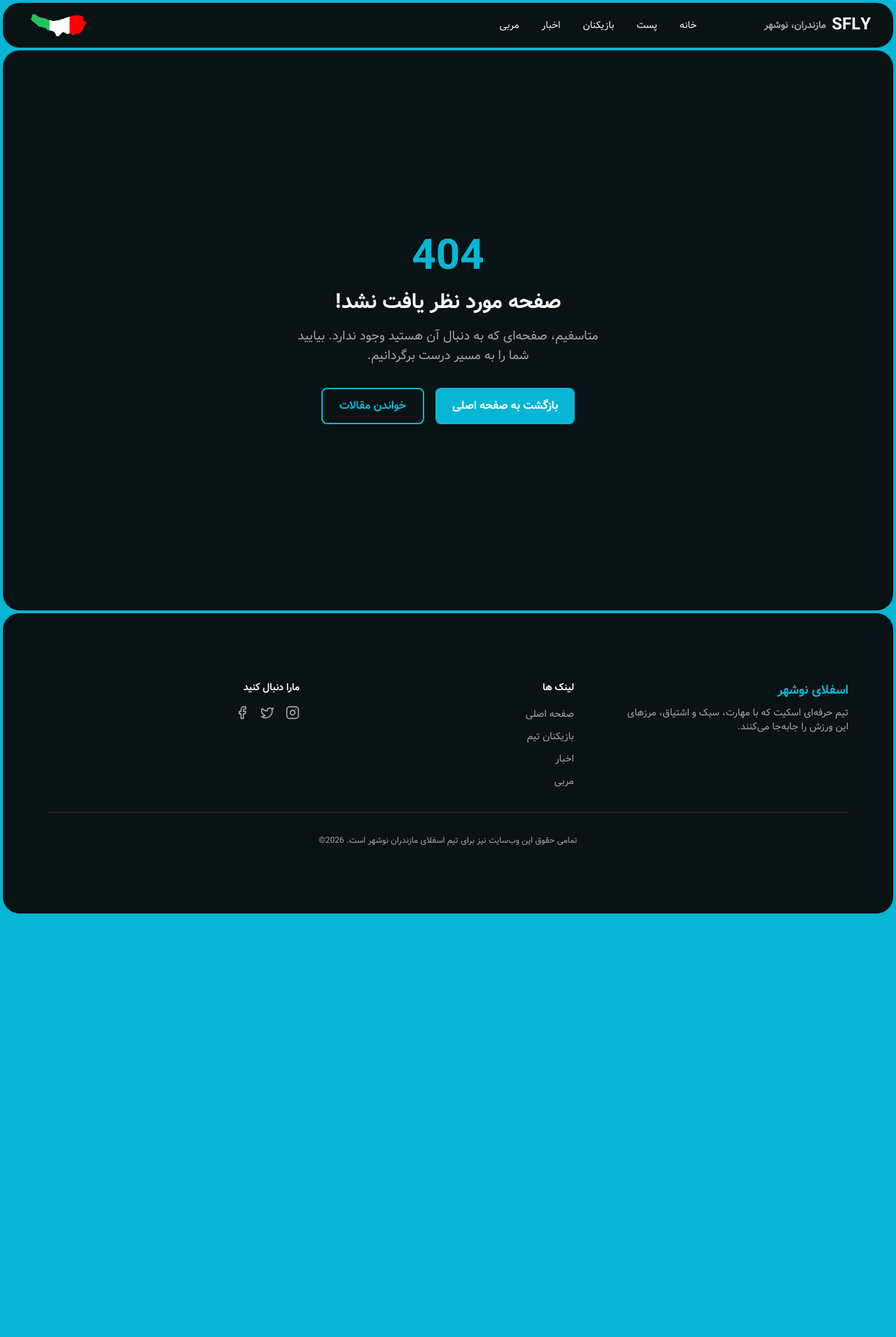
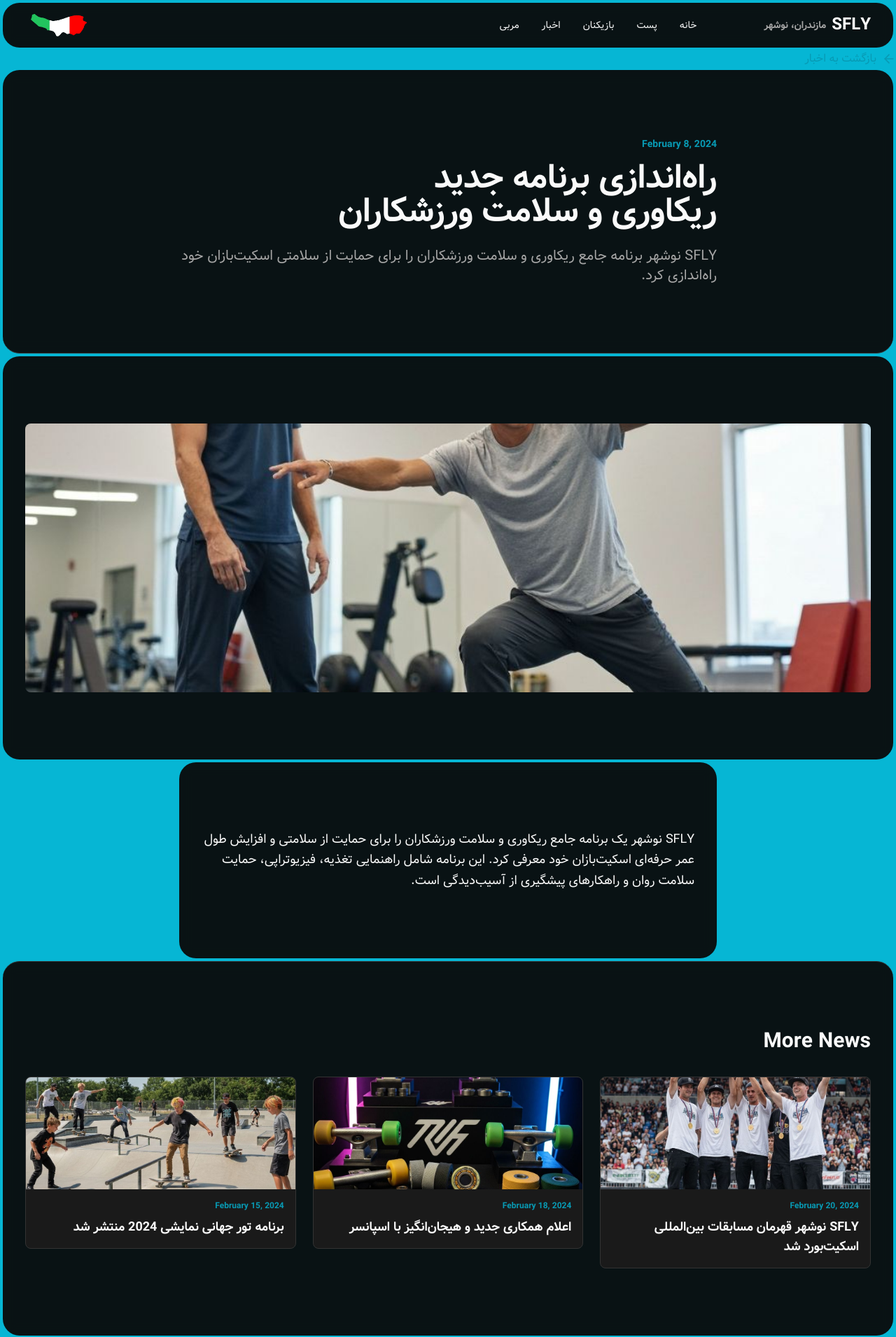
Before and after one commit to SFLY-NOWSHAHR/sfly-website, a Next.js app: page /news/athlete-recovery-program in a window 1280 px wide. Before the commit this address had no page. Shown: the top 1910 px of the page at 70% size. Before the commit the page ends 1309 px from the top, so only its background shows below. Built offline with nearby package versions, Linux system fonts and the light colour scheme.

Commit message:
added: news dynamic page

```diff
--- /dev/null
+++ b/app/news/[slug]/page.tsx
@@ -0,0 +1,147 @@
+import type { Metadata } from 'next'
+import Image from 'next/image'
+import Link from 'next/link'
+import Section from '@/components/Section'
+import { getNews, getNewsBySlug } from '@/lib/data'
+import { formatDate } from '@/lib/utils'
+import { ArrowLeft } from 'lucide-react'
+
+export async function generateStaticParams() {
+  const news = await getNews()
+  return news.map((newsItem) => ({
+    slug: newsItem.slug,
+  }))
+}
+
+export async function generateMetadata(
+  { params }: { params: Promise<{ slug: string }> }
+): Promise<Metadata> {
+  const { slug } = await params
+  const newsItem = await getNewsBySlug(slug)
+
+  if (!newsItem) {
+    return {
+      title: 'صفحه مورد نظر یافت نشد!',
+      description: 'The news article you are looking for does not exist.',
+    }
+  }
+
+  return {
+    title: `${newsItem.title} - SFLY Noshahr`,
+    description: newsItem.seoDescription,
+    keywords: 'skateboarding news, team updates, sports news',
+    openGraph: {
+      type: 'article',
+      title: newsItem.title,
+      description: newsItem.seoDescription,
+      url: `https://sflynoshahar.com/news/${newsItem.slug}`,
+      images: [
+        {
+          url: newsItem.image,
+          width: 1200,
+          height: 630,
+        },
+      ],
+    },
+  }
+}
+
+export default async function NewsPage({ params }: { params: Promise<{ slug: string }> }) {
+  const { slug } = await params
+  const newsItem = await getNewsBySlug(slug)
+  const allNews = await getNews()
+  const relatedNews = allNews.filter(n => n.slug !== slug).slice(0, 3)
+
+  if (!newsItem) {
+    return (
+      <Section className="text-center">
+        <h1 className="text-3xl font-bold text-foreground mb-4">News Not Found</h1>
+        <p className="text-muted-foreground mb-6">The news article you are looking for does not exist.</p>
+        <Link href="/news" className="text-secondary hover:text-primary transition-colors">
+          ← Back to News
+        </Link>
+      </Section>
+    )
+  }
+
+  return (
+    <>
+      {/* Back Button */}
+      <div className="flex items-center gap-2 mb-0">
+        <Link
+          href="/news"
+          className="inline-flex items-center gap-2 text-secondary hover:text-primary transition-colors"
+        >
+          <ArrowLeft size={20} />
+          بازگشت به اخبار
+        </Link>
+      </div>
+
+      {/* News Header */}
+      <Section className="border-b border-border pb-12">
+        <div className="max-w-3xl mx-auto">
+          <p className="text-secondary font-semibold text-sm mb-4">{formatDate(newsItem.date)}</p>
+          <h1 className="text-balance text-5xl font-bold text-foreground mb-6">
+            {newsItem.title}
+          </h1>
+          <p className="text-xl text-muted-foreground">
+            {newsItem.seoDescription}
+          </p>
+        </div>
+      </Section>
+
+      {/* Featured Image */}
+      <Section className="mb-0 pb-8">
+        <div className="relative h-96 w-full overflow-hidden rounded-lg">
+          <Image
+            src={newsItem.image}
+            alt={newsItem.title}
+            fill
+            sizes="(max-width: 768px) 100vw, 100vw"
+            className="object-cover"
+            priority
+          />
+        </div>
+      </Section>
+
+      {/* News Content */}
+      <Section className="max-w-3xl mx-auto">
+        <article className="prose prose-invert max-w-none">
+          <div className="text-lg leading-relaxed text-foreground whitespace-pre-wrap">
+            {newsItem.content}
+          </div>
+        </article>
+      </Section>
+
+      {/* Related News */}
+      {relatedNews.length > 0 && (
+        <Section className="border-t border-border">
+          <h2 className="text-3xl font-bold text-foreground mb-8">More News</h2>
+          <div className="grid grid-cols-1 md:grid-cols-3 gap-6">
+            {relatedNews.map((news) => (
+              <Link key={news.id} href={`/news/${news.slug}`}>
+                <div className="group rounded-lg border border-border bg-card overflow-hidden hover:border-secondary hover:shadow-lg hover:shadow-secondary/20 transition-all duration-300 cursor-pointer">
+                  <div className="relative h-40 w-full overflow-hidden bg-muted">
+                    <Image
+                      src={news.image}
+                      alt={news.title}
+                      fill
+                      sizes="(max-width: 768px) 100vw, (max-width: 1200px) 50vw, 33vw"
+                      className="object-cover group-hover:scale-105 transition-transform duration-300"
+                    />
+                  </div>
+                  <div className="p-4">
+                    <p className="text-xs text-secondary font-semibold mb-2">{formatDate(news.date)}</p>
+                    <h3 className="text-lg font-bold text-foreground group-hover:text-secondary transition-colors line-clamp-2">
+                      {news.title}
+                    </h3>
+                  </div>
+                </div>
+              </Link>
+            ))}
+          </div>
+        </Section>
+      )}
+    </>
+  )
+}
```
